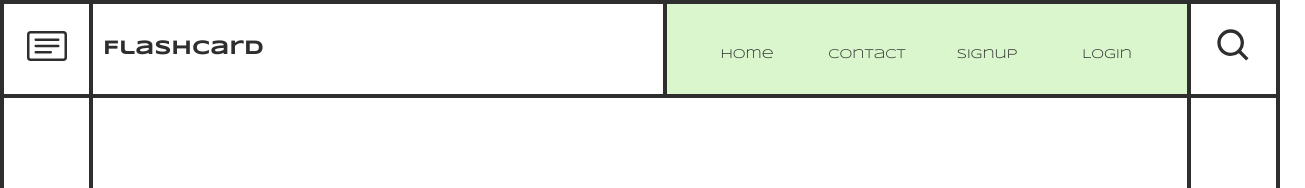
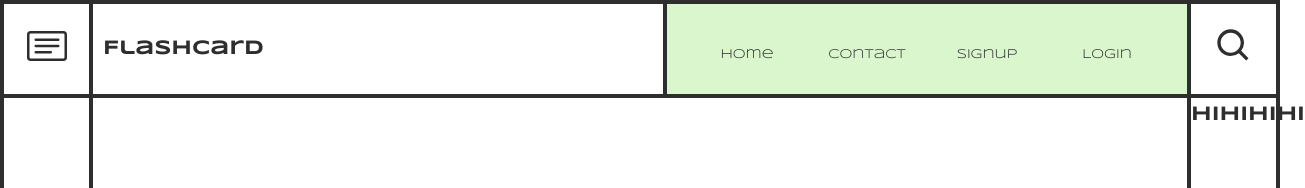
Before and after one commit to CarlSmoky/flashcard_client, a React (Create React App) app: page / in a window 1280 px wide. Shown: the top 188 px of the page, 1305 px wide, since content can reach past the window. Built offline with nearby package versions, Linux system fonts and the light colour scheme.

Commit message:
height dinamically

```diff
--- a/src/components/Grid.jsx
+++ b/src/components/Grid.jsx
@@ -1,26 +1,46 @@
-import React from 'react'
+import React, { useRef, useEffect, useState } from 'react'
 import styled from 'styled-components'
 import { BsCardText } from 'react-icons/bs'
 import { BiSearch } from 'react-icons/bi'
 import Nav from './Nav'
 import Menu from './Menu'
+import Decks from './Decks'
+import Footer from './Footer'
 
-const Grid = ({content}) => {
+const Grid = ({ content }) => {
+
+  const target = useRef();
+  const [height, setHeight] = useState();
+
+  const getListSize = () => {
+    const newHeight = target.current.clientHeight;
+    setHeight(newHeight);
+  };
+
+  useEffect(() => {
+    const initialHeight = target.current.offsetHeight;
+    setHeight(initialHeight);
+    window.addEventListener("resize", getListSize);
+  }, []);
+
 
 return (
-    <Wrapper>
+  <Wrapper >
     <div className="left">
       <div className="logo">
         <div>
           <BsCardText />
         </div>
       </div>
-        <div className="middle"></div>
+      <div className="middle" style={{ height: height }}></div>
       <div className="bottom"></div>
     </div>
-      <div className="center">
-      <Nav/>
-      {content === "menu" && <Menu/>}
+    <div className="center" ref={target}>
+      <Nav />
+      {content === "menu" && <Menu />}
+      {content === "decks" && <Decks />}
+      <h1>{height}</h1>
+      <Footer />
     </div>
     <div className="right">
       <div className="search">
@@ -28,7 +48,9 @@ const Grid = ({content}) => {
           <BiSearch />
         </div>
       </div>
-        <div className="middle"></div>
+      <div className="middle" style={{ height: height }}>
+        <h1>hihihihi</h1>
+      </div>
       <div className="bottom"></div>
     </div>
   </Wrapper>
@@ -38,14 +60,14 @@ const Grid = ({content}) => {
 const Wrapper = styled.div`
   display: flex;
   flex-direction: row;
-  justify-content: space-between;
+  justify-content: center;
   width: 100vw;
   border-top: var(--side-column-border) solid var(--black-primary);
   border-bottom: var(--side-column-border) solid var(--black-primary);
 
   .left {
     min-width: var(--side-column-width);
-    height: 90rem;
+    height: {height};
     border-right: var(--side-column-border) solid var(--black-primary);
     border-left: var(--side-column-border) solid var(--black-primary);
 
@@ -64,10 +86,6 @@ const Wrapper = styled.div`
       }
     }
 
-    .middle {
-      height: 71.6rem;
-    }
-
     .bottom {
       padding: 1rem;
       min-width: 6.5rem;
@@ -78,7 +96,7 @@ const Wrapper = styled.div`
 
   .right {
     min-width: var(--side-column-width);
-    height: 90rem;
+    /* height: {height}; */
     border-right: var(--side-column-border) solid var(--black-primary);
     border-left: var(--side-column-border) solid var(--black-primary);
 
@@ -100,11 +118,9 @@ const Wrapper = styled.div`
       }
     }
 
-    .middle {
-      height: 71.6rem;
-    }
-
     .bottom {
+      position: relative;
+      bottom: 0;
       min-width: 8.5rem;
       height: 9rem;
       border-top: var(--side-column-border) solid var(--black-primary);
```
Lines whose indentation alone changed are shown as unchanged.
